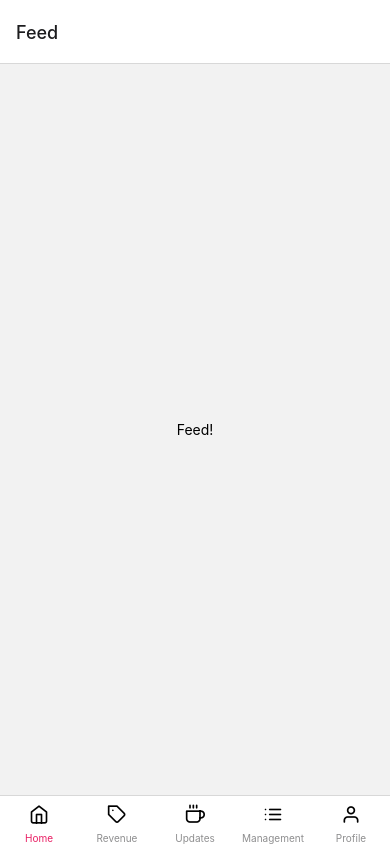
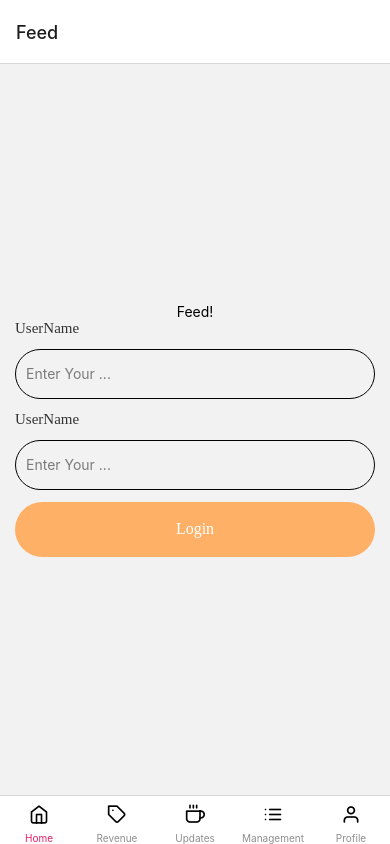
Before and after one commit to LazyyNguyen/coffeeNavi, a React Native app: screen / in a window 390 px wide. Built offline with nearby package versions, Linux system fonts and the light colour scheme.

Commit message:
merge tri/feature to dev

```diff
--- a/index.js
+++ b/index.js
@@ -6,5 +6,4 @@ import {AppRegistry} from 'react-native';
 import App from './App';
 import {name as appName} from './app.json';
 
-
 AppRegistry.registerComponent(appName, () => App);
--- a/src/navigation/index.js
+++ b/src/navigation/index.js
@@ -4,10 +4,24 @@ import {NavigationContainer} from '@react-navigation/native';
 import {createBottomTabNavigator} from '@react-navigation/bottom-tabs';
 import Icon from 'react-native-vector-icons/Feather';
 
+import MyTextInput from '../components/MyTextInput';
+import MyButton from '../components/MyButton';
+
 function Feed() {
   return (
     <View style={{flex: 1, justifyContent: 'center', alignItems: 'center'}}>
       <Text>Feed!</Text>
+      <MyTextInput
+        title="UserName"
+        type="rounder"
+        placeholder="Enter Your ..."
+      />
+      <MyTextInput
+        title="UserName"
+        type="rounder"
+        placeholder="Enter Your ..."
+      />
+      <MyButton size="large" lable="Login" />
     </View>
   );
 }
```
